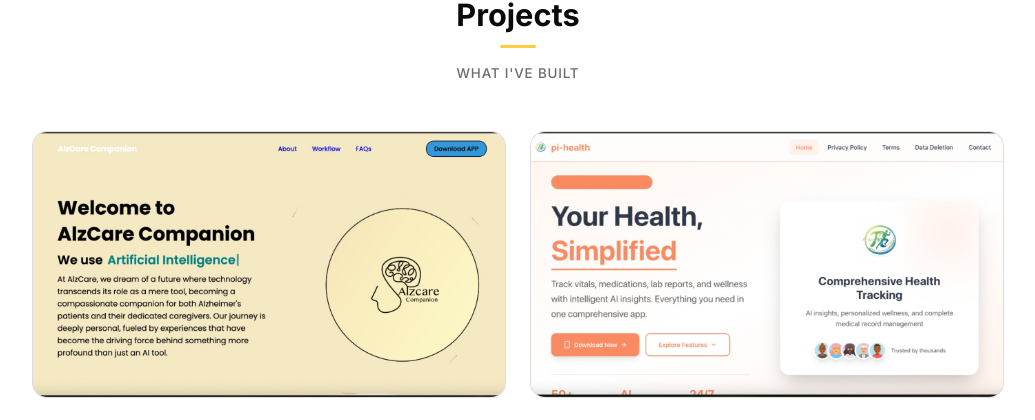
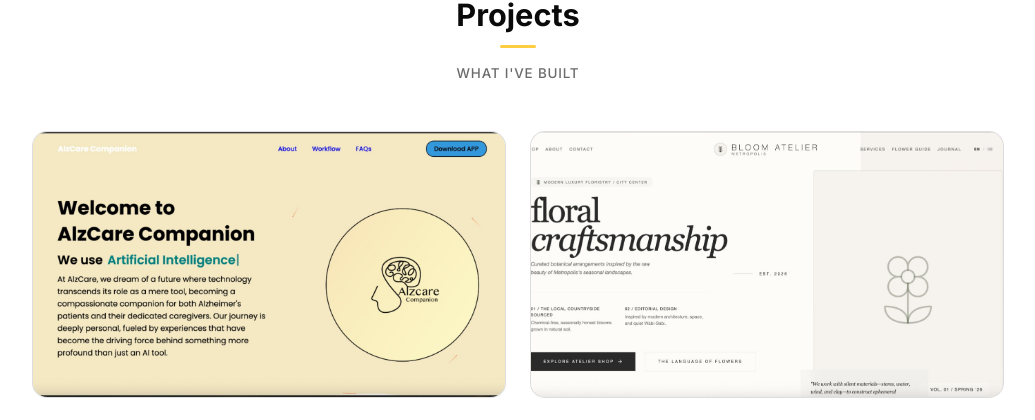
Before and after one commit to yashwaldia/Portfolio-ywaldia, a React (Vite) app: page / in a window 1280 px wide. Shown: the part 2591-3011 px from the top of the page, without its empty margins (122-1157 px from the left). Built offline with nearby package versions, Linux system fonts and the light colour scheme; grey boxes are pictures that could not be loaded.

Commit message:
Replace PiHealth with Flower Shop Template project

```diff
--- a/src/data/projects.js
+++ b/src/data/projects.js
@@ -13,14 +13,14 @@
   },
   {
     id: 2,
-    title: 'PiHealth',
+    title: 'Flower Shop Template',
     description:
-      'A React Native (Expo) mobile app for pathology report analysis. Built with TypeScript, Firebase, and Recharts-based data visualization. Includes user authentication, report tracking, and cloud sync.',
-    image: '/assets/img/project-pihealth.png',
-    type: 'Mobile App',
-    tags: ['React Native', 'Expo', 'TypeScript', 'Firebase', 'AsyncStorage'],
-    liveUrl: 'https://www.pihealth.online',
-    repoUrl: 'https://github.com/yashwaldia/pihealth',
+      'A beautifully designed flower shop website template built with modern web technologies. Features an elegant UI with product showcasing, responsive layout, and smooth user experience — deployed on Vercel.',
+    image: '/assets/img/project-flower-template.jpeg',
+    type: 'Web App',
+    tags: ['HTML', 'CSS', 'JavaScript', 'Vercel'],
+    liveUrl: 'https://flowershoptemplate.vercel.app/',
+    repoUrl: 'https://github.com/yashwaldia/flowershoptemplate',
     featured: true,
   },
   {
```
